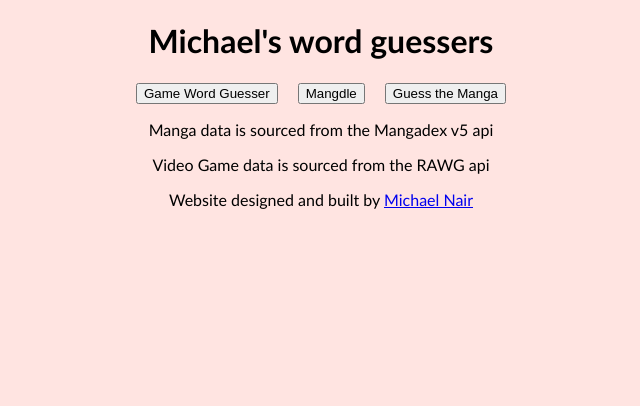
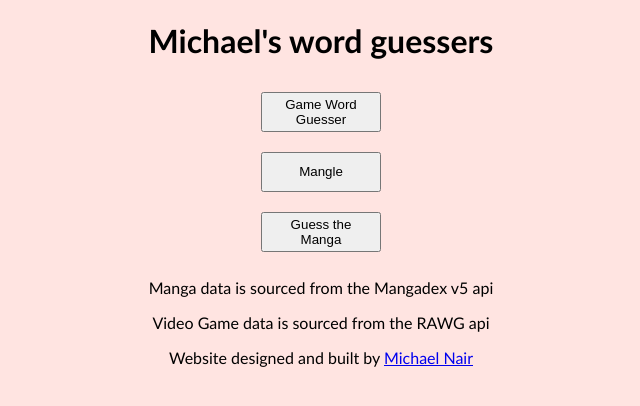
Before and after one commit to MichaelPNair/manga-mini-games, a React (Create React App) app: page / in a window 1280 px wide. Shown: the top 406 px of the page, without its empty margins (319-959 px from the left). Built offline with nearby package versions, Linux system fonts and the light colour scheme.

Commit message:
adjust buttons

```diff
--- a/package.json
+++ b/package.json
@@ -35,6 +35,5 @@
       "last 1 firefox version",
       "last 1 safari version"
     ]
-  },
-  "proxy": "http://localhost:8080"
+  }
 }
--- a/src/components/SelectGames.css
+++ b/src/components/SelectGames.css
@@ -1,4 +1,11 @@
+.select-games .buttons{
+    display: grid;
+    grid-template-rows: 1fr;
+    justify-items: center;
+}
+
 .select-games button{
-    margin-left: 10px;
-    margin-right: 10px;
+    margin: 10px;
+    width: 120px;
+    height: 40px;
 }
--- a/src/components/SelectGames.jsx
+++ b/src/components/SelectGames.jsx
@@ -5,9 +5,11 @@ export default function SelectGames({onClickGuess, onClickDoku, onClickWordle, o
     return <div className='select-games'>
 
         {/* <p>Login to keep track of your wins!</p> */}
-        <button onClick={onClickGameWordle}>Game Word Guesser</button>
-        <button onClick={onClickWordle}>Mangdle</button>
-        <button onClick={onClickGuess}>Guess the Manga</button>
+        <div className='buttons'>
+            <button onClick={onClickGameWordle}>Game Word Guesser</button>
+            <button onClick={onClickWordle}>Mangle</button>
+            <button onClick={onClickGuess}>Guess the Manga</button>
+        </div>
         {/* <button onClick={onClickDoku}>Manga-doku</button> */}
 
         <p>Manga data is sourced from the Mangadex v5 api</p>
--- a/src/pages/MangaWordle.jsx
+++ b/src/pages/MangaWordle.jsx
@@ -726,7 +726,7 @@ export default function MangaWordle({onClickHome, user}) {
     return <div className="manga-wordle">
         <MainTitle user={user}/>
         <BackButton onClick={onClickHome}/>
-        <h2>Mangdle</h2>
+        <h2>Mangle</h2>
         <button disabled={!isFinished} onClick={handleNewGame}>New Random Game</button>
         <button disabled={isFinished} onClick={handleGiveUp}>Give Up</button>
         <p>Guess the word</p>
```
Also changed, not shown: 1 other file (tests, documents, lock files or other folders).
